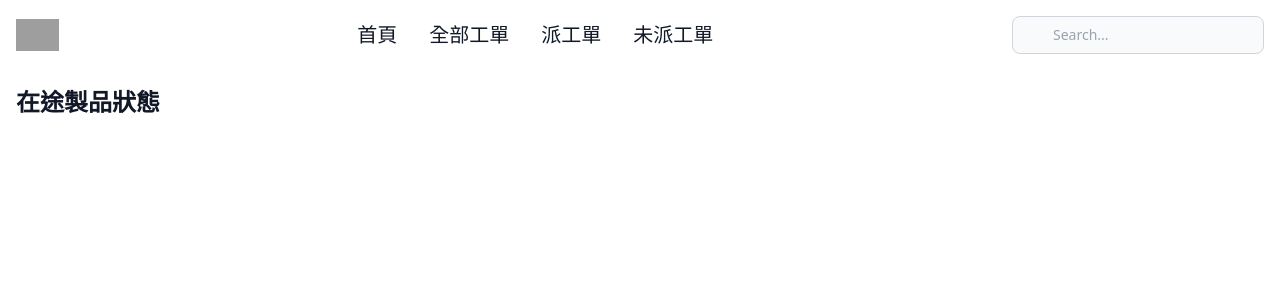
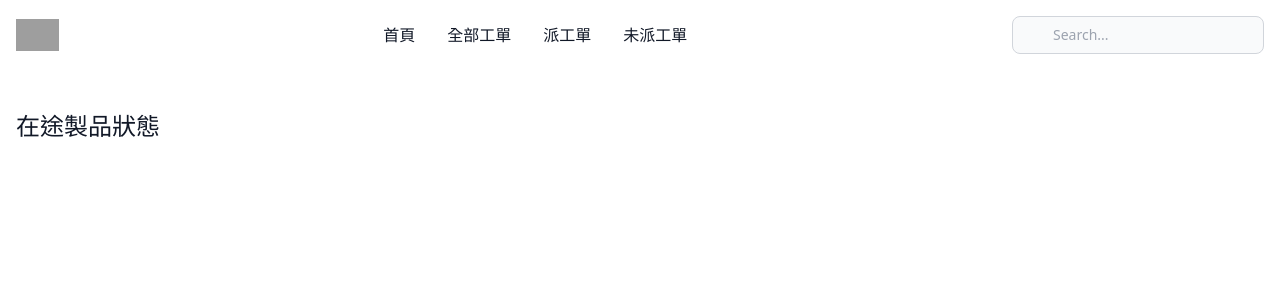
Before and after one commit to weihung0831/request_py, a Flask app: page /home in a window 1280 px wide. Shown: the top 300 px of the page. Run offline with Flask 3, Linux system fonts and the light colour scheme; style sheets or scripts are compiled from the project's sources; parts of the project's set-up code (start-up, migrations or seed data) failed here and were passed over; grey boxes are pictures that could not be loaded.

Commit message:
update:update css

```diff
--- a/templates/home.html
+++ b/templates/home.html
@@ -12,7 +12,7 @@
   <body class="text-white">
     {% include 'nav.html' %}
     <div class="container mx-auto px-4">
-      <h2 class="text-2xl font-bold mt-4 text-gray-900 dark:text-white">在途製品狀態</h2>
+      <p class="text-2xl text-gray-900 dark:text-white mb-10 mt-10">在途製品狀態</p>
     </div>
   </body>
   <script src="../static/js/flowbite.min.js"></script>
--- a/templates/nav.html
+++ b/templates/nav.html
@@ -39,19 +39,19 @@
         class="flex flex-col p-4 md:p-0 mt-4 font-medium border border-gray-100 rounded-lg bg-gray-50 md:space-x-8 rtl:space-x-reverse md:flex-row md:mt-0 md:border-0 md:bg-white dark:bg-gray-800 md:dark:bg-gray-00 dark:border-gray-700">
         <li>
           <a href="/home"
-            class="text-xl block py-2 px-3 text-gray-900 rounded hover:bg-gray-100 md:hover:bg-transparent md:hover:text-blue-700 md:p-0 md:dark:hover:text-blue-500 dark:text-white dark:hover:bg-gray-700 dark:hover:text-white md:dark:hover:bg-transparent dark:border-gray-700">首頁</a>
+            class="text-base block py-2 px-3 text-gray-900 rounded hover:bg-gray-100 md:hover:bg-transparent md:hover:text-blue-700 md:p-0 md:dark:hover:text-blue-500 dark:text-white dark:hover:bg-gray-700 dark:hover:text-white md:dark:hover:bg-transparent dark:border-gray-700">首頁</a>
         </li>
         <li>
           <a href="/work_order"
-            class="text-xl block py-2 px-3 text-gray-900 rounded hover:bg-gray-100 md:hover:bg-transparent md:hover:text-blue-700 md:p-0 md:dark:hover:text-blue-500 dark:text-white dark:hover:bg-gray-700 dark:hover:text-white md:dark:hover:bg-transparent dark:border-gray-700">全部工單</a>
+            class="text-base block py-2 px-3 text-gray-900 rounded hover:bg-gray-100 md:hover:bg-transparent md:hover:text-blue-700 md:p-0 md:dark:hover:text-blue-500 dark:text-white dark:hover:bg-gray-700 dark:hover:text-white md:dark:hover:bg-transparent dark:border-gray-700">全部工單</a>
         </li>
         <li>
           <a href="/dispatch_work_order"
-            class="text-xl block py-2 px-3 text-gray-900 rounded hover:bg-gray-100 md:hover:bg-transparent md:hover:text-blue-700 md:p-0 dark:text-white md:dark:hover:text-blue-500 dark:hover:bg-gray-700 dark:hover:text-white md:dark:hover:bg-transparent dark:border-gray-700">派工單</a>
+            class="text-base block py-2 px-3 text-gray-900 rounded hover:bg-gray-100 md:hover:bg-transparent md:hover:text-blue-700 md:p-0 dark:text-white md:dark:hover:text-blue-500 dark:hover:bg-gray-700 dark:hover:text-white md:dark:hover:bg-transparent dark:border-gray-700">派工單</a>
         </li>
         <li>
           <a href="/not_dispatch_work_order"
-            class="text-xl block py-2 px-3 text-gray-900 rounded hover:bg-gray-100 md:hover:bg-transparent md:hover:text-blue-700 md:p-0 dark:text-white md:dark:hover:text-blue-500 dark:hover:bg-gray-700 dark:hover:text-white md:dark:hover:bg-transparent dark:border-gray-700">未派工單</a>
+            class="text-base block py-2 px-3 text-gray-900 rounded hover:bg-gray-100 md:hover:bg-transparent md:hover:text-blue-700 md:p-0 dark:text-white md:dark:hover:text-blue-500 dark:hover:bg-gray-700 dark:hover:text-white md:dark:hover:bg-transparent dark:border-gray-700">未派工單</a>
         </li>
       </ul>
     </div>
```
